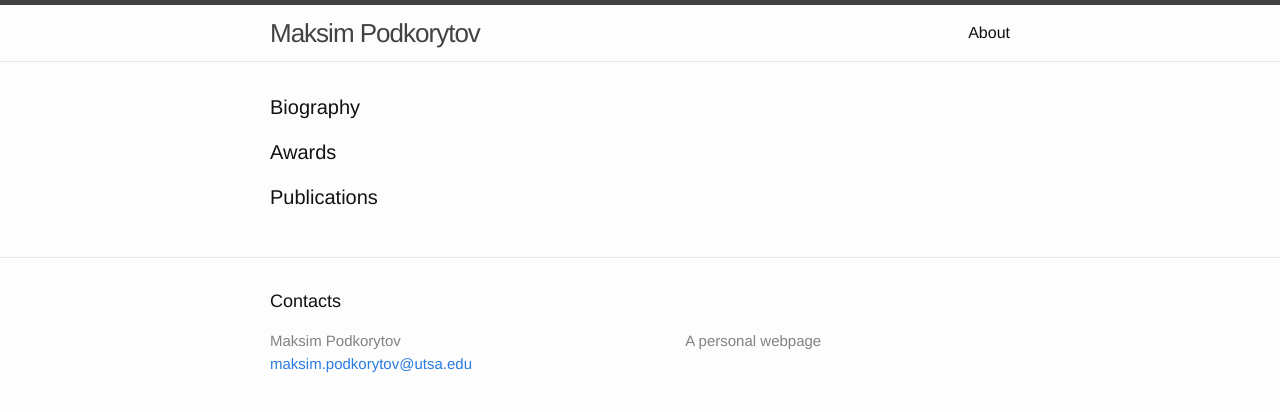
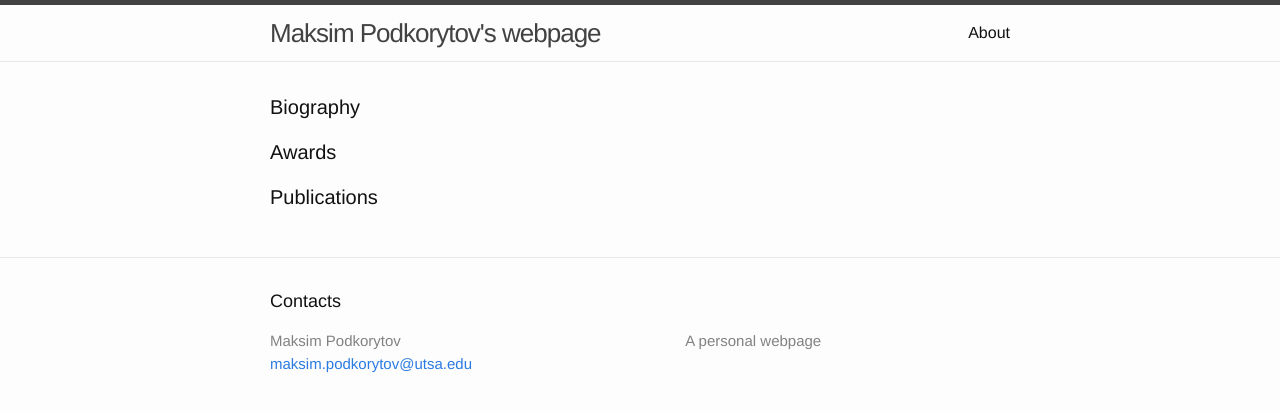
Before and after one commit to tenpercent/tenpercent.github.io, a Jekyll site: the page built from index.html, in a window 1280 px wide. Shown: the top 412 px of the page. Built offline with Jekyll 4.4.1, drawn with Linux system fonts in a browser that asks for light colours.

Commit message:
tell author and title apart

```diff
--- a/_config.yml
+++ b/_config.yml
@@ -1,5 +1,6 @@
 # Site settings
-title: Maksim Podkorytov
+title: Maksim Podkorytov's webpage
+author: Maksim Podkorytov
 email: maksim.podkorytov@utsa.edu
 description: > # this means to ignore newlines until "baseurl:"
   A personal webpage
--- a/_includes/footer.html
+++ b/_includes/footer.html
@@ -7,7 +7,7 @@
     <div class="footer-col-wrapper">
       <div class="footer-col  footer-col-1">
         <ul class="contact-list">
-          <li>{{ site.title }}</li>
+          <li>{{ site.author }}</li>
           <li><a href="mailto:{{ site.email }}">{{ site.email }}</a></li>
         </ul>
       </div>
```
